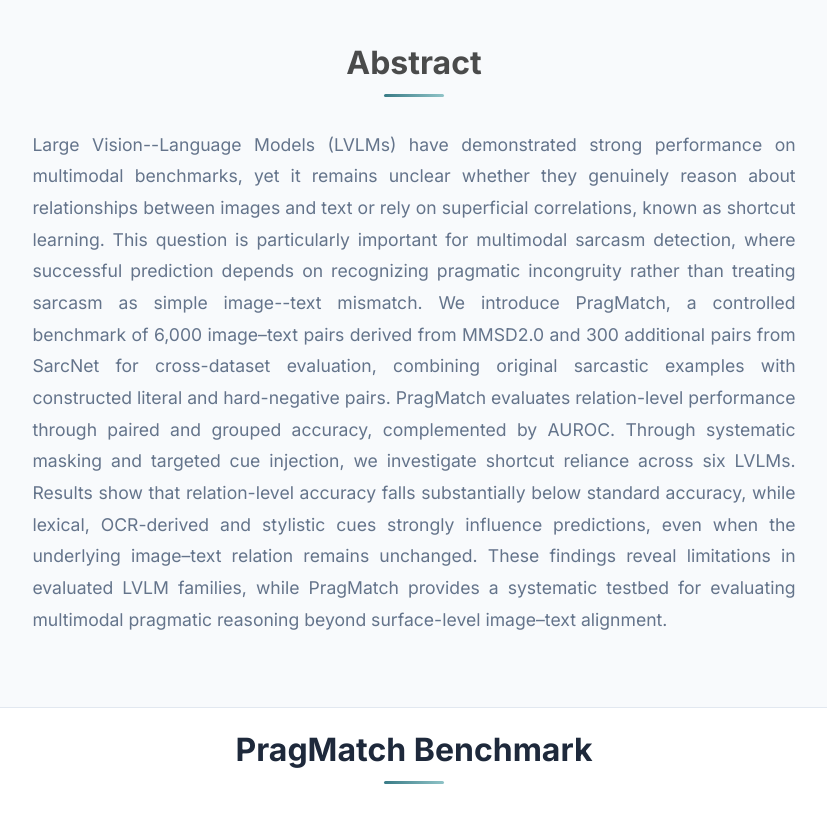
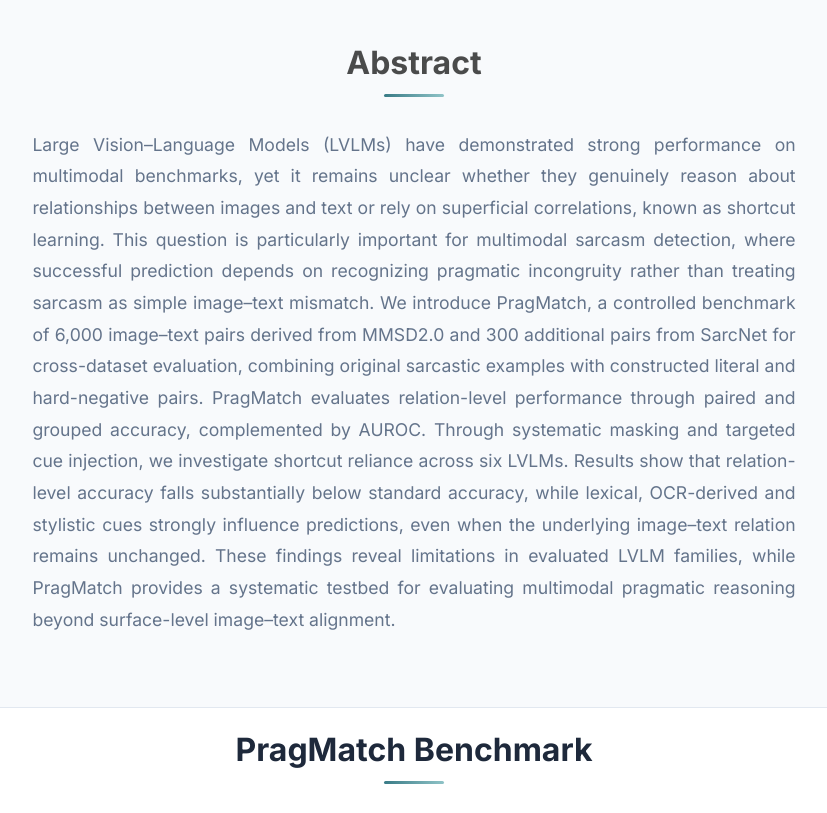
Before and after one commit to zh021120/pragmatch-project-page, a plain HTML site: page index.html in a window 1280 px wide. Shown: the part 720-1533 px from the top of the page, without its empty margins (226-1053 px from the left). Drawn offline with nearby package versions, Linux system fonts and the light colour scheme; files that its build step writes are made by us from their sources; some icons are missing.

Commit message:
Update10 index.html

```diff
--- a/index.html
+++ b/index.html
@@ -443,7 +443,7 @@ main#main-content .hero {
         <div class="content has-text-justified">
           <!-- TODO: Replace this paragraph with the final abstract from the paper. -->
           <p>
-            Large Vision--Language Models (LVLMs) have demonstrated strong performance on multimodal benchmarks, yet it remains unclear whether they genuinely reason about relationships between images and text or rely on superficial correlations, known as shortcut learning. This question is particularly important for multimodal sarcasm detection, where successful prediction depends on recognizing pragmatic incongruity rather than treating sarcasm as simple image--text mismatch. We introduce PragMatch, a controlled benchmark of 6,000 image–text pairs derived from MMSD2.0 and 300 additional pairs from SarcNet for cross-dataset evaluation, combining original sarcastic examples with constructed literal and hard-negative pairs. PragMatch evaluates relation-level performance through paired and grouped accuracy, complemented by AUROC. Through systematic masking and targeted cue injection, we investigate shortcut reliance across six LVLMs. Results show that relation-level accuracy falls substantially below standard accuracy, while lexical, OCR-derived and stylistic cues strongly influence predictions, even when the underlying image–text relation remains unchanged. These findings reveal limitations in evaluated LVLM families, while PragMatch provides a systematic testbed for evaluating multimodal pragmatic reasoning beyond surface-level image–text alignment.
+            Large Vision–Language Models (LVLMs) have demonstrated strong performance on multimodal benchmarks, yet it remains unclear whether they genuinely reason about relationships between images and text or rely on superficial correlations, known as shortcut learning. This question is particularly important for multimodal sarcasm detection, where successful prediction depends on recognizing pragmatic incongruity rather than treating sarcasm as simple image–text mismatch. We introduce PragMatch, a controlled benchmark of 6,000 image–text pairs derived from MMSD2.0 and 300 additional pairs from SarcNet for cross-dataset evaluation, combining original sarcastic examples with constructed literal and hard-negative pairs. PragMatch evaluates relation-level performance through paired and grouped accuracy, complemented by AUROC. Through systematic masking and targeted cue injection, we investigate shortcut reliance across six LVLMs. Results show that relation-level accuracy falls substantially below standard accuracy, while lexical, OCR-derived and stylistic cues strongly influence predictions, even when the underlying image–text relation remains unchanged. These findings reveal limitations in evaluated LVLM families, while PragMatch provides a systematic testbed for evaluating multimodal pragmatic reasoning beyond surface-level image–text alignment.
           </p>
         </div>
       </div>
```
